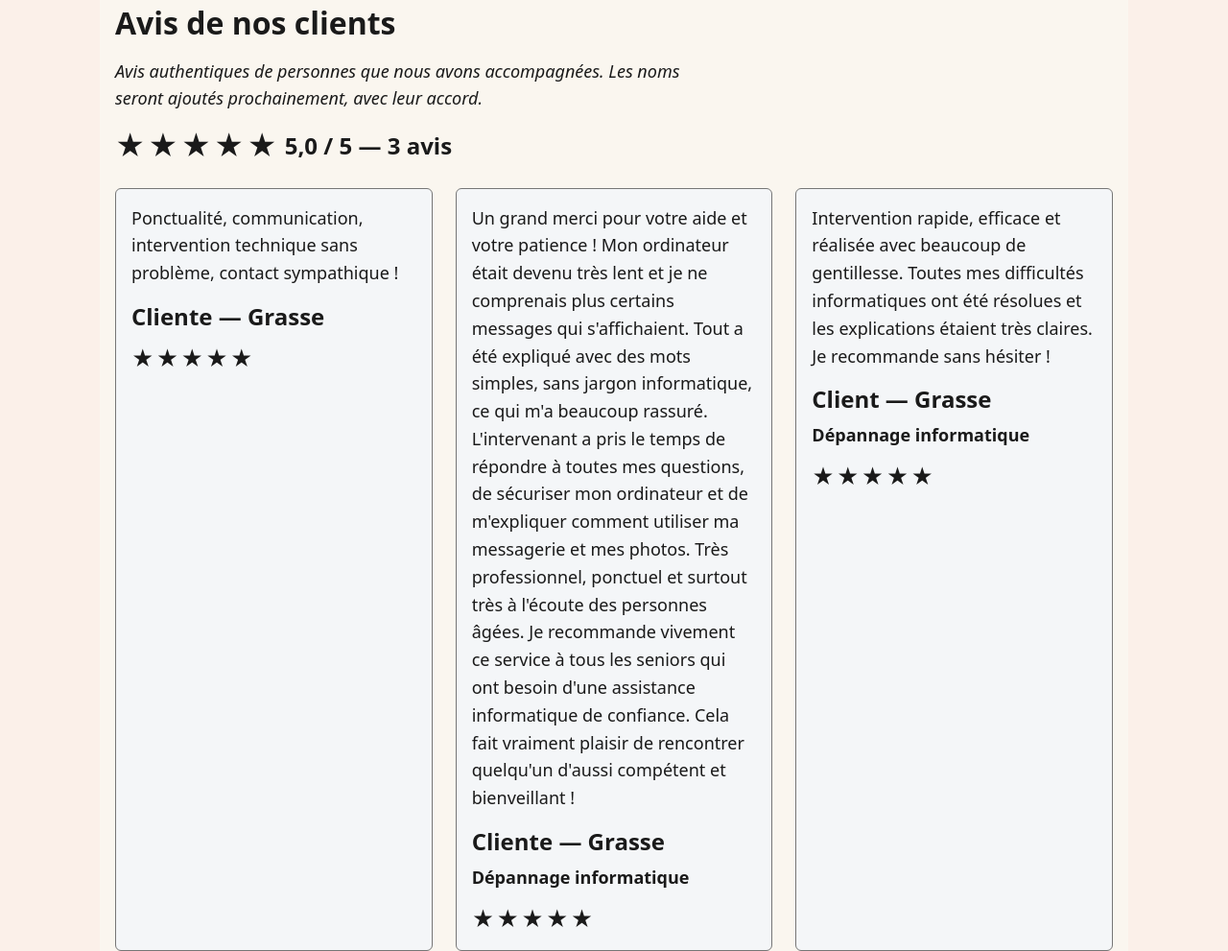
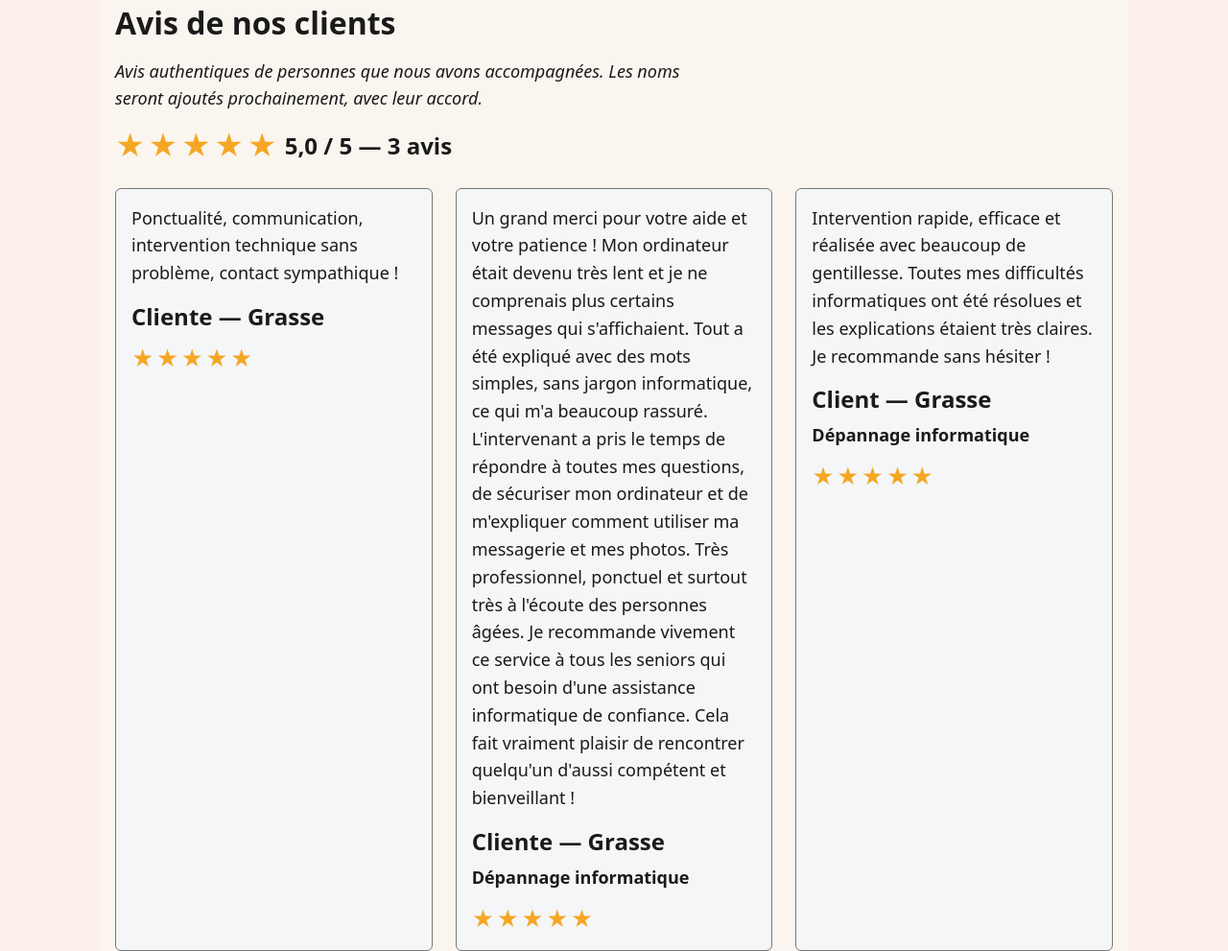
Before and after one commit to oudetlaurent-sketch/senior-services-grasse-website, an Astro site: page / in a window 1280 px wide. Shown: the part 2400-3391 px from the top of the page at 96% size. Built offline with nearby package versions, Linux system fonts and the light colour scheme; Astro itself is replaced by a stand-in of ours.

Commit message:
style(testimonials): render rating stars in yellow/amber (#f5a623)

```diff
--- a/src/components/HomeContent.astro
+++ b/src/components/HomeContent.astro
@@ -959,7 +959,10 @@ const copy =
     gap: 0.1em;
     font-size: 1.25em;
     line-height: 1;
-    color: var(--color-text, #1a1a1a);
+    /* Yellow/amber stars. Accessibility does NOT rely on this color: filled ★ vs
+       empty ☆ differ by SHAPE and the real rating is the visually-hidden text
+       equivalent (Requirement 18.4), so the color is purely visual flourish. */
+    color: #f5a623;
   }
 
   /* FAQ_Section (Requirement 15). */
```
